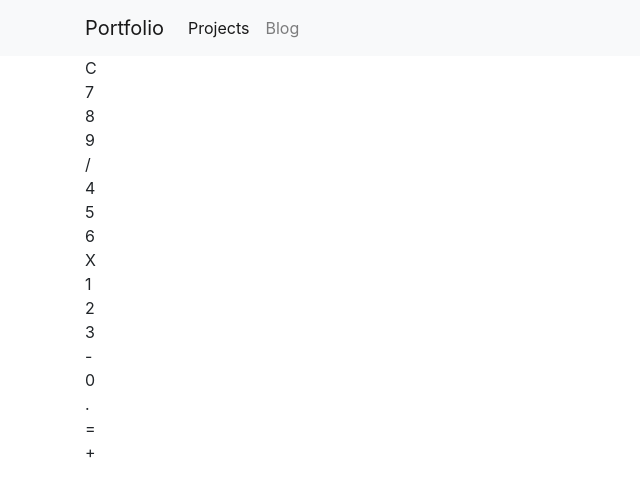
After one commit to gillie1022/mysite, a Django app: template templates/mysite/projects/calculator.html in a window 1280 px wide. The commit adds this page. Shown: the top 497 px of the page, without its empty margins (0-640 px from the left). Run offline with Django 3.2, Linux system fonts and the light colour scheme; the template is opened without the code that fills it, so the values that code supplies are empty; parts of the project's set-up code (start-up, migrations or seed data) failed here and were passed over; some libraries are stand-ins or nearby versions.

Commit message:
making progress

```diff
--- a/mysite/views.py
+++ b/mysite/views.py
@@ -15,3 +15,6 @@ def project_detail(request, project_pk):
 def projects_by_technology(request, technology):
     projects = Project.objects.filter(technologies__name__contains=technology)
     return render(request, 'mysite/projects_by_technology.html', {'projects': projects, 'technology': technology})
+
+def calculator(request):
+    return render(request, 'mysite/projects/calculator.html')
--- a/project/urls.py
+++ b/project/urls.py
@@ -23,7 +23,9 @@ urlpatterns = [
     path('', mysite_views.homepage, name='homepage'),
     path('projects/', mysite_views.list_projects, name='project_list'),
     path('projects/<int:project_pk>/', mysite_views.project_detail, name='project_detail'),
-    path('projects/<technology>/', mysite_views.projects_by_technology, name='projects_by_technology')
+    path('projects/<technology>/', mysite_views.projects_by_technology, name='projects_by_technology'),
+    path('projects/calculator', mysite_views.calculator, name='calculator'),
+
 ]
 
 if settings.DEBUG:
--- a/templates/mysite/project_detail.html
+++ b/templates/mysite/project_detail.html
@@ -15,6 +15,11 @@
         {% for technology in project.technologies.all %}
         <a href="{% url 'projects_by_technology' technology=technology.name %}"><p>{{ technology.name }}</p></a>
         {% endfor %}
+        <h5>Links:</h5>
+        <a href="{{project.github}}" target="_blank">GitHub</a>
+        {% if project.livesite is not None %}
+        <a href="{% url project.livesite %}" target="_blank">live site</a>
+        {% endif %}
     </div>
 </div>
 {% endblock %}
--- /dev/null
+++ b/templates/mysite/projects/calculator.html
@@ -0,0 +1,24 @@
+{% extends 'base.html' %}
+
+{% block content %}
+<div class="calculator">
+    <div class="button" id="clear">C</div>
+    <div class="screen" id="screen"></div>
+    <div class="button numberButton" id="7">7</div>
+    <div class="button numberButton" id="8">8</div>
+    <div class="button numberButton" id="9">9</div>
+    <div class="button operatorButton" id="/">/</div>
+    <div class="button numberButton" id="4">4</div>
+    <div class="button numberButton" id="5">5</div>
+    <div class="button numberButton" id="6">6</div>
+    <div class="button operatorButton" id="*">X</div>
+    <div class="button numberButton" id="1">1</div>
+    <div class="button numberButton" id="2">2</div>
+    <div class="button numberButton" id="3">3</div>
+    <div class="button operatorButton" id="-">-</div>
+    <div class="button numberButton" id="0">0</div>
+    <div class="button numberButton" id=".">.</div>
+    <div class="operatorButton" id="equals">=</div>
+    <div class="button operatorButton" id="+">+</div>
+  </div>
+{% endblock %}
```
